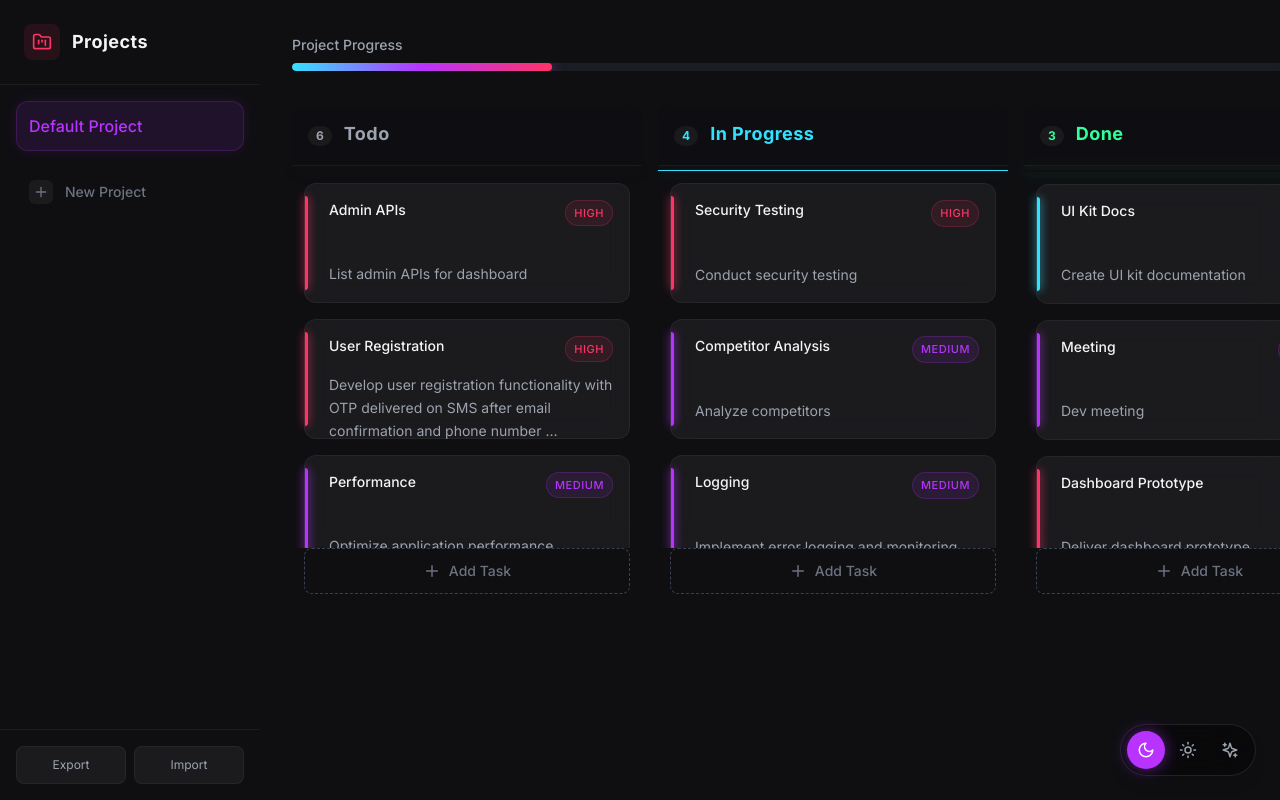
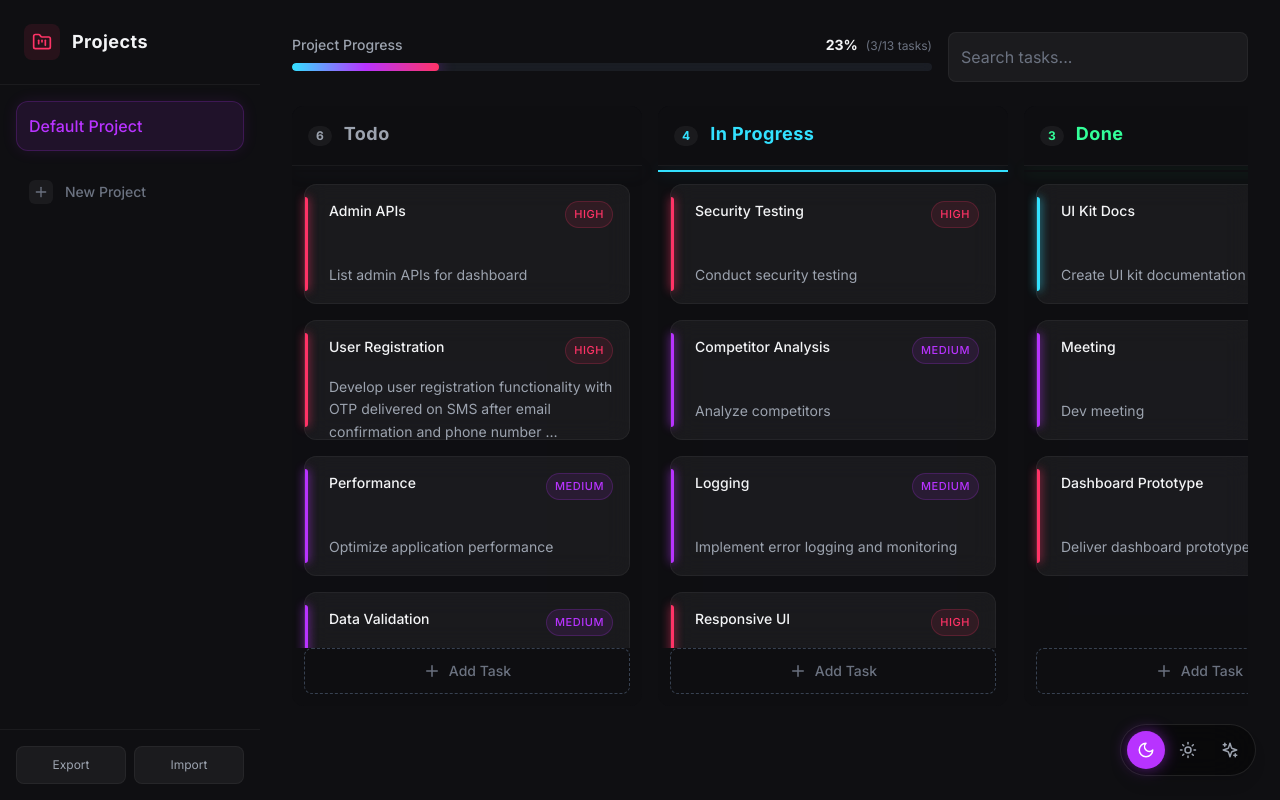
Before and after one commit to screechowlforwork/kanban-to-do, a React (Vite) app: page / in a window 1280 px wide. Built offline with nearby package versions, Linux system fonts and the light colour scheme.

Commit message:
バグ修正:Uiを直しました

```diff
--- a/src/components/ColumnContainer.jsx
+++ b/src/components/ColumnContainer.jsx
@@ -109,7 +109,8 @@ function ColumnContainer({
                 ref={setNodeRef}
                 style={style}
                 className={cn(
-                    "min-w-[85vw] md:min-w-[350px] md:w-[350px] h-[500px] max-h-[80vh] rounded-xl flex flex-col opacity-60",
+                    "min-w-[85vw] max-w-[85vw] md:max-w-none md:min-w-[350px] md:w-[350px] rounded-xl flex flex-col opacity-60",
+                    "h-[calc(100vh-200px)] md:h-[calc(100vh-180px)] max-h-[600px]",
                     "border-2 border-dashed border-gray-600 bg-black/20"
                 )}
             ></div>
@@ -121,21 +122,23 @@ function ColumnContainer({
             ref={setNodeRef}
             style={style}
             className={cn(
-                "min-w-[85vw] max-w-[85vw] md:max-w-none md:min-w-[350px] md:w-[350px] snap-center shrink-0 h-[500px] max-h-[80vh] rounded-xl flex flex-col",
-                "transition-colors duration-200"
+                "min-w-[85vw] max-w-[85vw] md:max-w-none md:min-w-[350px] md:w-[350px] snap-center shrink-0 flex flex-col rounded-xl",
+                "h-[calc(100vh-200px)] md:h-[calc(100vh-180px)] max-h-[600px]",
+                "transition-colors duration-200",
+                isDark ? "bg-[#0F0F12]/30" : "bg-white/50"
             )}
         >
-            {/* Column Header */}
+            {/* Column Header - Sticky */}
             <div
                 {...attributes}
                 {...listeners}
                 onClick={() => setEditMode(true)}
                 className={cn(
-                    "h-[60px] cursor-grab rounded-t-xl p-4 flex items-center justify-between",
+                    "sticky top-0 z-10 h-[60px] shrink-0 cursor-grab rounded-t-xl p-4 flex items-center justify-between",
                     "group transition-colors duration-500",
                     isDark
-                        ? "bg-[#0F0F12]/50 backdrop-blur-sm border-b border-white/5"
-                        : "bg-white/80 backdrop-blur-sm border-b border-slate-200"
+                        ? "bg-[#0F0F12]/90 backdrop-blur-md border-b border-white/5"
+                        : "bg-white/95 backdrop-blur-md border-b border-slate-200 shadow-sm"
                 )}
             >
                 <div className="flex gap-3 items-center">
@@ -185,11 +188,10 @@ function ColumnContainer({
             {/* Decorative Line under header (Neon Glow effect) */}
             <div className={cn("h-[2px] w-full mt-1", theme.borderColor.replace('border-', 'bg-'), theme.glow)}></div>
 
-            {/* Column Task Container */}
+            {/* Column Task Container - Independent Scroll */}
             <div className={cn(
-                "flex flex-grow flex-col gap-4 p-3 overflow-x-hidden overflow-y-auto",
-                 "scrollbar-hide hover:scrollbar-default" // Helper classes if available or custom css
-                 // We added custom scrollbar in global css so it should be fine
+                "flex-1 min-h-0 flex flex-col gap-4 p-3 overflow-y-auto overflow-x-hidden",
+                "scrollbar-hide hover:scrollbar-default"
             )}>
                 <SortableContext items={tasksIds} strategy={verticalListSortingStrategy}>
                     {tasks.map((task) => (
--- a/src/components/KanbanBoard.jsx
+++ b/src/components/KanbanBoard.jsx
@@ -180,13 +180,13 @@ function KanbanBoard({ projectId, onToggleSidebar }) {
     const sensors = useSensors(
         useSensor(MouseSensor, {
             activationConstraint: {
-                distance: 8,
+                distance: 10,
             },
         }),
         useSensor(TouchSensor, {
             activationConstraint: {
-                delay: 150,
-                tolerance: 8,
+                delay: 250,
+                tolerance: 5,
             },
         })
     );
@@ -410,16 +410,9 @@ function KanbanBoard({ projectId, onToggleSidebar }) {
 
     return (
         <div
-            className="
-                h-full
-                w-full
-                overflow-x-auto
-                overflow-y-hidden
-                flex
-                flex-col
-            "
+            className="h-full w-full flex flex-col overflow-hidden"
         >
-            <div className="min-w-full w-fit p-8 flex flex-col gap-6 h-full">
+            <div className="flex-1 min-h-0 w-full flex flex-col p-4 md:p-8 gap-4 md:gap-6">
                 {/* Header */}
                 <div className="w-full flex flex-col md:flex-row justify-between items-stretch md:items-center gap-4">
                     <div className="flex items-center gap-2 flex-1 w-full">
@@ -450,7 +443,6 @@ function KanbanBoard({ projectId, onToggleSidebar }) {
                     />
                 </div>
 
-                {/* Canvas */}
                 <DndContext
                     sensors={sensors}
                     collisionDetection={pointerWithin}
@@ -459,7 +451,7 @@ function KanbanBoard({ projectId, onToggleSidebar }) {
                     onDragEnd={onDragEnd}
                     onDragOver={onDragOver}
                 >
-                    <div className="flex flex-row overflow-x-auto snap-x snap-mandatory h-full md:overflow-visible md:snap-none pb-20 gap-4 px-4 md:px-0 items-start no-scrollbar">
+                    <div className="flex-1 min-h-0 flex flex-row overflow-x-auto snap-x snap-mandatory md:snap-none gap-4 px-2 md:px-0 items-start no-scrollbar pb-4">
                         <SortableContext items={columnsId} strategy={horizontalListSortingStrategy}>
                             {columns.map((col) => (
                                 <ColumnContainer
@@ -480,9 +472,11 @@ function KanbanBoard({ projectId, onToggleSidebar }) {
                                 createNewColumn();
                             }}
                             className={cn(
-                                "h-[60px] w-[350px] min-w-[350px] cursor-pointer rounded-xl p-4 flex gap-2 items-center justify-center",
-                                "bg-white/5 border-2 border-dashed border-white/10 hover:border-gray-500",
-                                "text-gray-500 hover:text-white transition-all hover:bg-white/10"
+                                "h-[60px] min-w-[85vw] md:min-w-[350px] md:w-[350px] shrink-0 snap-center cursor-pointer rounded-xl p-4 flex gap-2 items-center justify-center",
+                                "border-2 border-dashed transition-all",
+                                isDark
+                                    ? "bg-white/5 border-white/10 hover:border-gray-500 text-gray-500 hover:text-white hover:bg-white/10"
+                                    : "bg-slate-50 border-slate-300 hover:border-slate-400 text-slate-400 hover:text-slate-600 hover:bg-slate-100"
                             )}
                         >
                             <Plus />
--- a/src/components/TaskCard.jsx
+++ b/src/components/TaskCard.jsx
@@ -89,7 +89,7 @@ function TaskCard({ task, deleteTask, updateTask }) {
     const style = {
         transition,
         transform: CSS.Transform.toString(transform),
-        touchAction: 'manipulation',
+        touchAction: 'none',
         willChange: isDragging ? 'transform' : 'auto',
     };
 
```
Also changed, not shown: 7 other files (tests, documents, lock files or other folders).
